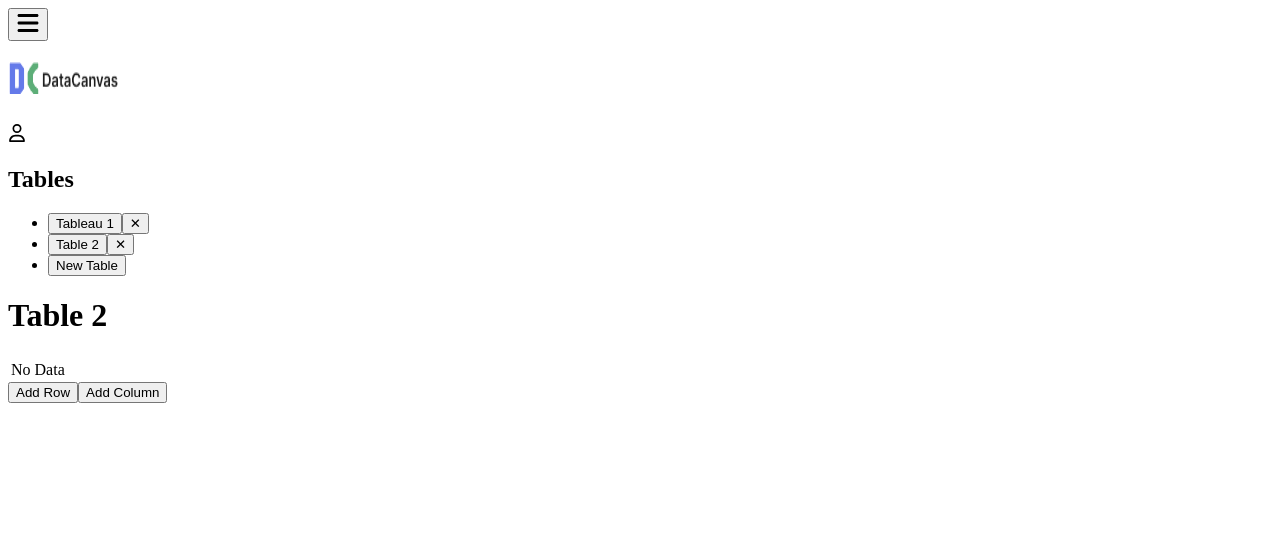
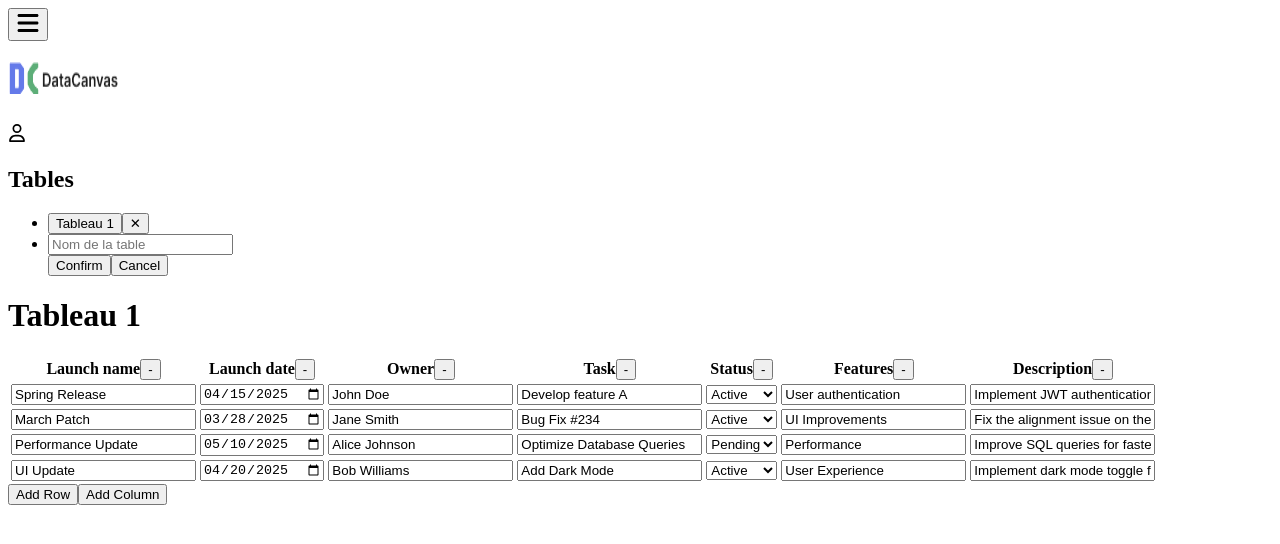
Before and after one commit to TahianSylvain/data-canvas-web, a Next.js app: page /database in a window 1280 px wide. Both pictures are taken after a click on the button "New Table". Shown: the top 544 px of the page. Built offline with nearby package versions, Linux system fonts and the light colour scheme.

Commit message:
no commit lay edit name table

```diff
--- a/src/app/database/page.tsx
+++ b/src/app/database/page.tsx
@@ -180,12 +180,38 @@ return (
             </li>
           ))}
           <li>
-            <button
-              onClick={createNewTable}
-              className="w-full px-3 py-2 mt-2 bg-green-500 text-white rounded hover:bg-green-600"
-            >
-              New Table
-            </button>
+            {!isCreating ? (
+                <button
+                  onClick={startCreatingTable}
+                  className="w-full px-3 py-2 mt-2 bg-green-500 text-white rounded hover:bg-green-600"
+                >
+                  New Table
+                </button>
+              ) : (
+                <div className="mt-2">
+                  <input
+                    type="text"
+                    value={newTableName}
+                    onChange={(e) => setNewTableName(e.target.value)}
+                    placeholder="Nom de la table"
+                    className="border px-2 py-1 rounded w-full"
+                  />
+                  <div className="flex gap-2 mt-2">
+                    <button
+                      onClick={confirmCreateTable}
+                      className="px-3 py-2 bg-blue-500 text-white rounded hover:bg-blue-600"
+                    >
+                      Confirm
+                    </button>
+                    <button
+                      onClick={cancelCreateTable}
+                      className="px-3 py-2 bg-gray-300 rounded hover:bg-gray-400"
+                    >
+                      Cancel
+                    </button>
+                  </div>
+                </div>
+              )}
           </li>
         </ul>
       </div>
```
